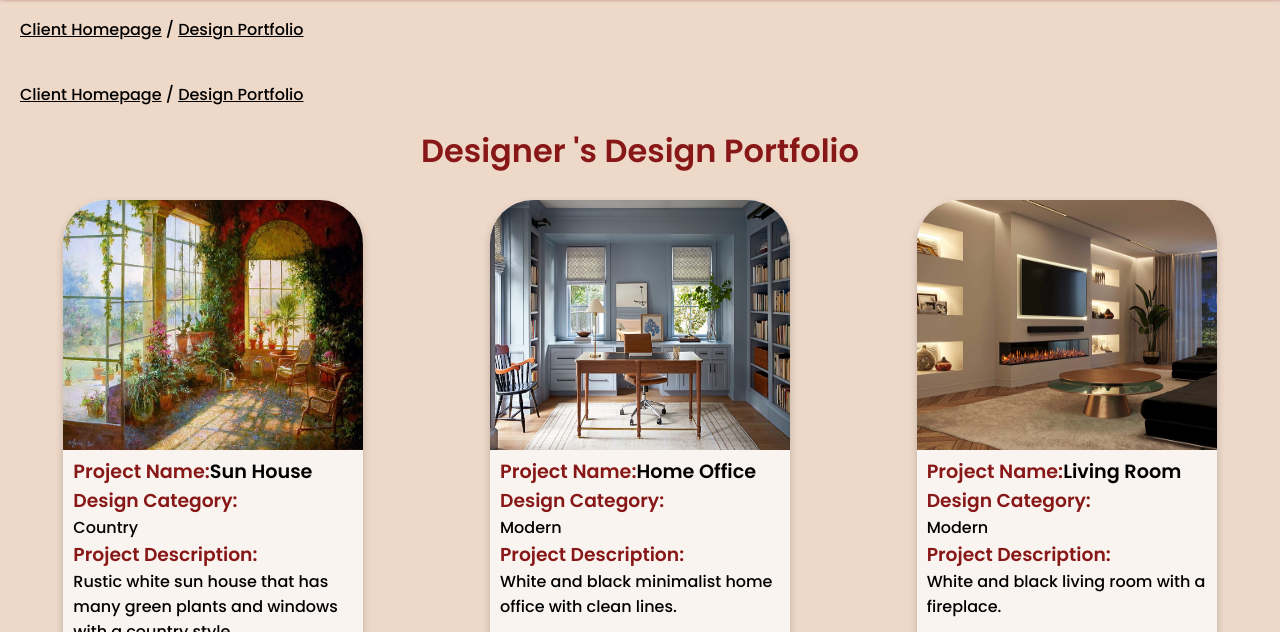
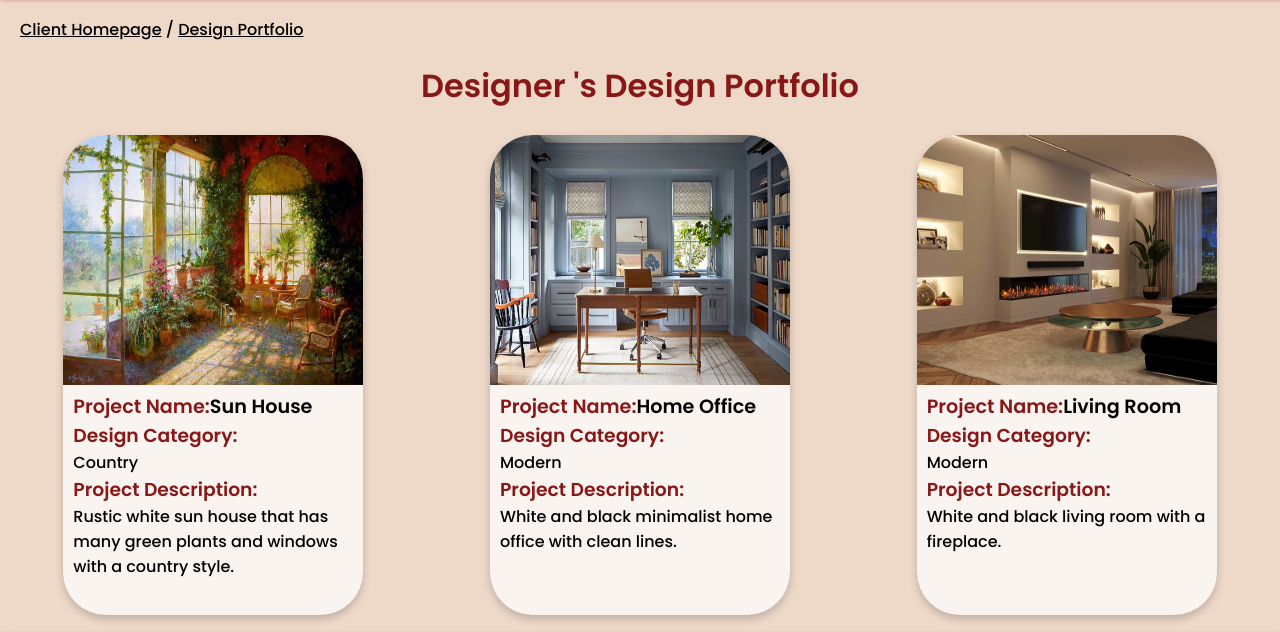
Before and after one commit to mriamft/Majlas, a website: page public_html/DesignPortfolio.html in a window 1280 px wide. Shown: the part 160-792 px from the top of the page. Drawn offline with Linux system fonts and the light colour scheme.

Commit message:
Removing the breadcrumb from the main

```diff
--- a/public_html/DesignPortfolio.html
+++ b/public_html/DesignPortfolio.html
@@ -23,11 +23,7 @@ Click nbfs://nbhost/SystemFileSystem/Templates/ClientSide/html.html to edit this
     <span> / </span>
     <a href="DesignPortfolio.html">Design Portfolio</a>
     </div>
-    <main><div class="breadcrumb">
-    <a href="ClientHomePage.html">Client Homepage</a>
-    <span> / </span>
-    <a href="DesignPortfolio.html">Design Portfolio</a>
-    </div>
+    <main>
         <h1>Designer &apos;s Design Portfolio</h1>
         <br>
         <div class="allprojects">
```
